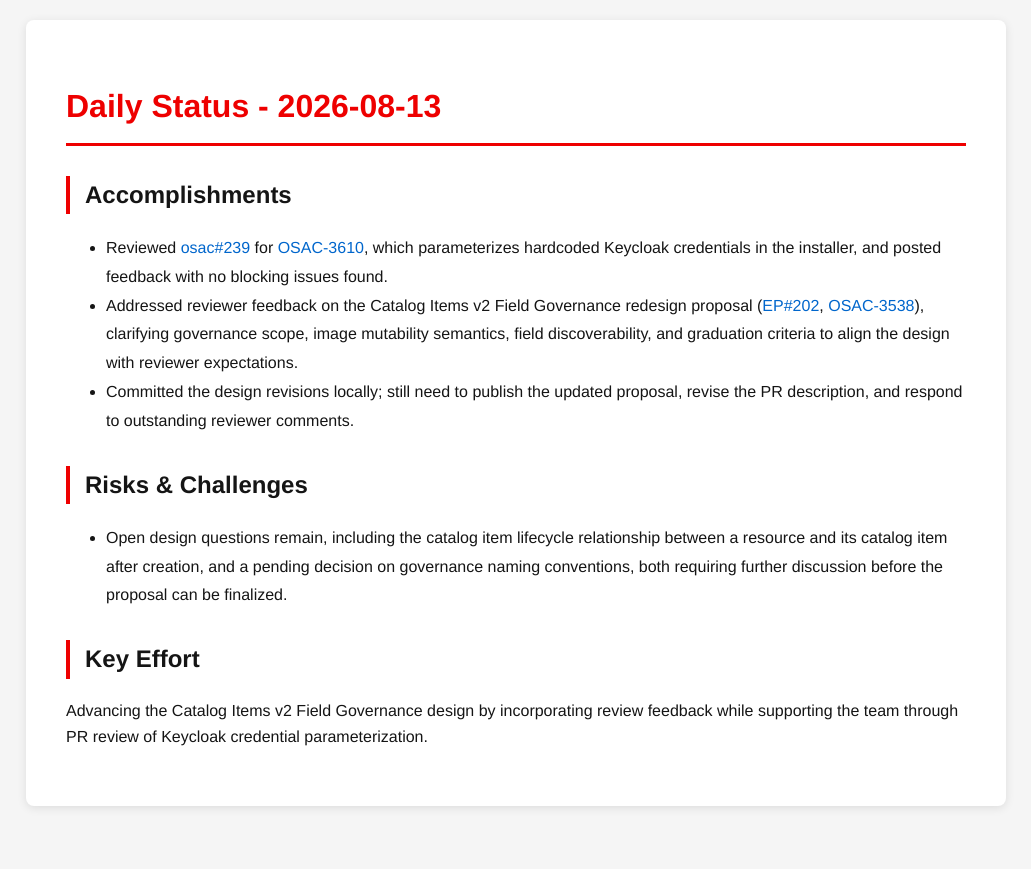
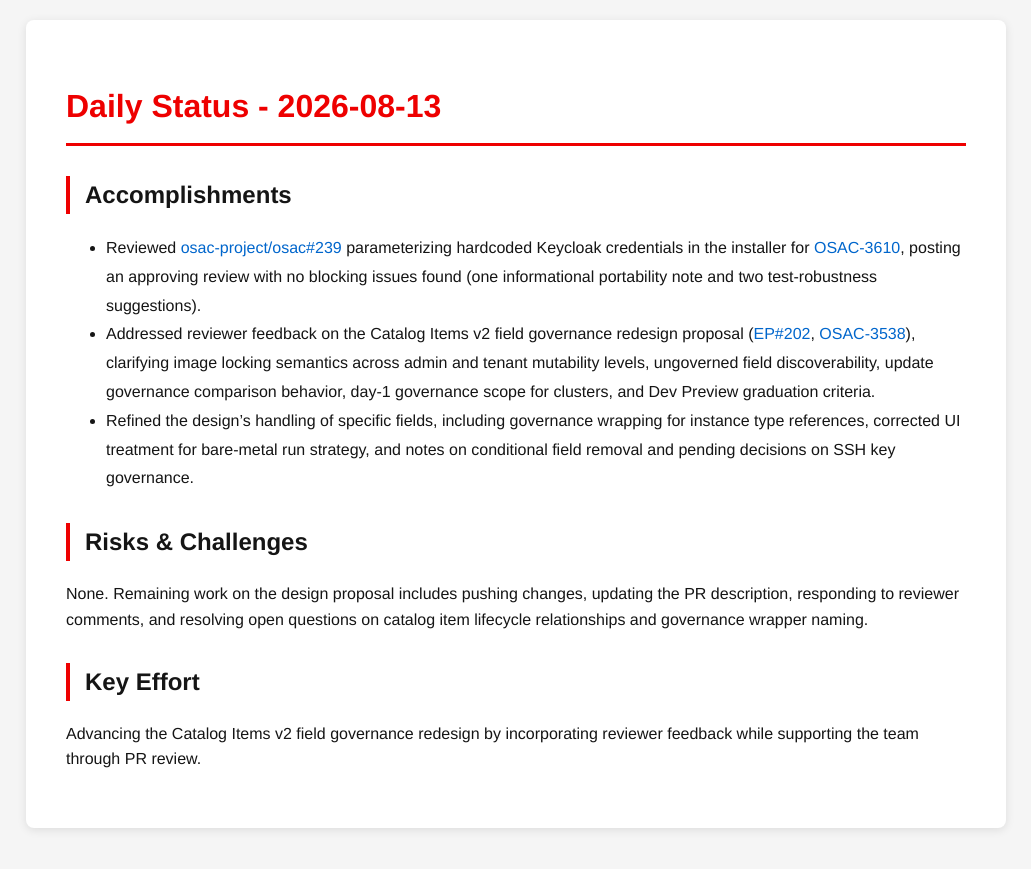
Before and after one commit to tzvatot/daily-status, a Jekyll site: the page built from 2026-08-13.md, in a window 1280 px wide. Shown: the top 869 px of the page, without its empty margins (124-1155 px from the left). Built offline with Jekyll 4.4.1, drawn with Linux system fonts in a browser that asks for light colours.

Commit message:
Daily status update - 2026-08-13

```diff
--- a/2026-08-13.md
+++ b/2026-08-13.md
@@ -7,12 +7,12 @@ date: 2026-08-13
 # Daily Status - 2026-08-13
 
 ## Accomplishments
-- Reviewed [osac#239](https://github.com/osac-project/osac/pull/239) for [OSAC-3610](https://redhat.atlassian.net/browse/OSAC-3610), which parameterizes hardcoded Keycloak credentials in the installer, and posted feedback with no blocking issues found.
-- Addressed reviewer feedback on the Catalog Items v2 Field Governance redesign proposal ([EP#202](https://github.com/osac-project/enhancement-proposals/pull/202), [OSAC-3538](https://redhat.atlassian.net/browse/OSAC-3538)), clarifying governance scope, image mutability semantics, field discoverability, and graduation criteria to align the design with reviewer expectations.
-- Committed the design revisions locally; still need to publish the updated proposal, revise the PR description, and respond to outstanding reviewer comments.
+- Reviewed [osac-project/osac#239](https://github.com/osac-project/osac/pull/239) parameterizing hardcoded Keycloak credentials in the installer for [OSAC-3610](https://redhat.atlassian.net/browse/OSAC-3610), posting an approving review with no blocking issues found (one informational portability note and two test-robustness suggestions).
+- Addressed reviewer feedback on the Catalog Items v2 field governance redesign proposal ([EP#202](https://github.com/osac-project/enhancement-proposals/pull/202), [OSAC-3538](https://redhat.atlassian.net/browse/OSAC-3538)), clarifying image locking semantics across admin and tenant mutability levels, ungoverned field discoverability, update governance comparison behavior, day-1 governance scope for clusters, and Dev Preview graduation criteria.
+- Refined the design's handling of specific fields, including governance wrapping for instance type references, corrected UI treatment for bare-metal run strategy, and notes on conditional field removal and pending decisions on SSH key governance.
 
 ## Risks & Challenges
-- Open design questions remain, including the catalog item lifecycle relationship between a resource and its catalog item after creation, and a pending decision on governance naming conventions, both requiring further discussion before the proposal can be finalized.
+None. Remaining work on the design proposal includes pushing changes, updating the PR description, responding to reviewer comments, and resolving open questions on catalog item lifecycle relationships and governance wrapper naming.
 
 ## Key Effort
-Advancing the Catalog Items v2 Field Governance design by incorporating review feedback while supporting the team through PR review of Keycloak credential parameterization.
+Advancing the Catalog Items v2 field governance redesign by incorporating reviewer feedback while supporting the team through PR review.
```
